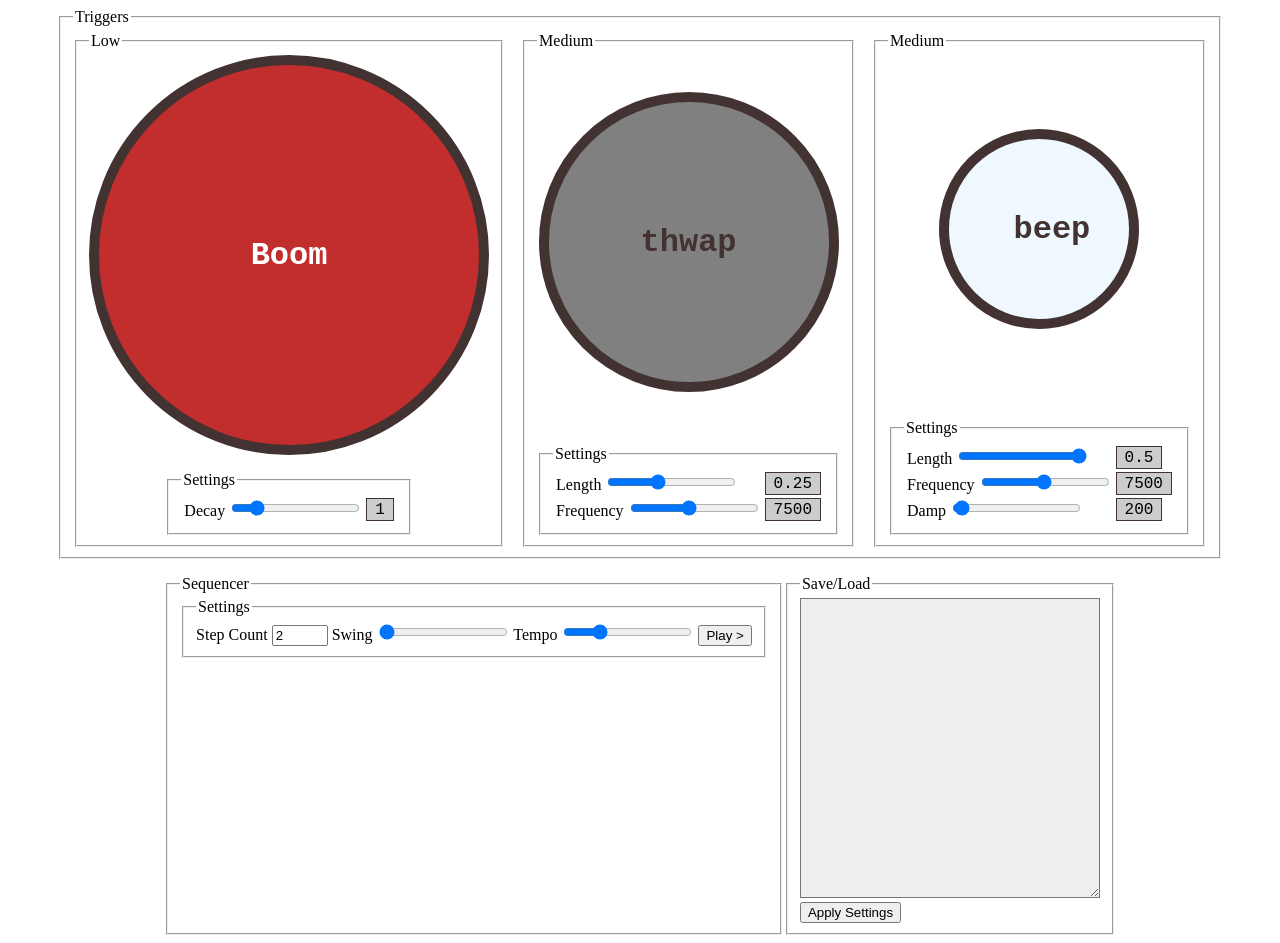
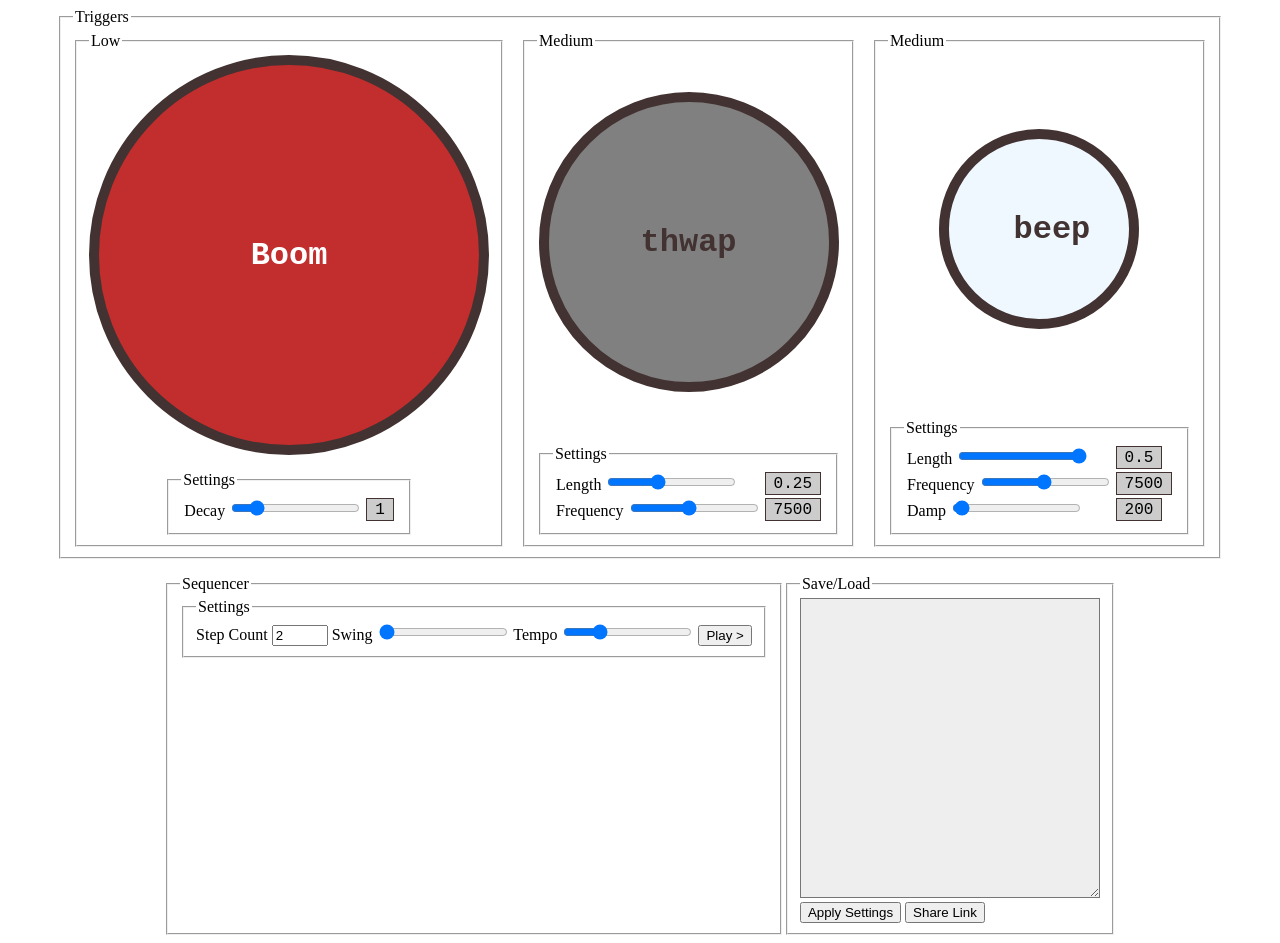
Before and after one commit to MikeiLL/pythonwaves, a Jekyll site: the page index.html, which Jekyll copies as it is, in a window 1280 px wide. Built offline with Jekyll 4.4.1, drawn with Linux system fonts in a browser that asks for light colours.

Commit message:
Begin to build a share link.

```diff
--- a/index.html
+++ b/index.html
@@ -161,7 +161,7 @@
         <legend>Save/Load</legend>
         <textarea id="settings"></textarea><br>
         <button id=applySettings type="button">Apply Settings</button>
-      </fieldset>
+        <button id=share type=button>Share Link</button>
     </div>
   </main>
 </body>
--- a/scripts.js
+++ b/scripts.js
@@ -227,6 +227,10 @@
   DOM("textarea#settings").value = JSON.stringify(settingsJSON, null, 2);
 }
 on("change", "input", settingsUpdate);
+on("click", "#share", () => {
+  const settingsString = new URLSearchParams(JSON.parse(DOM("textarea#settings").value)).toString();
+  console.log(window.location.href + "#" + settingsString);
+})
 on("click", "#applySettings", () => {
   const settingsJSON = JSON.parse(DOM("textarea#settings").value);
   document.querySelectorAll("input.setting").forEach(s => s[s.type === "checkbox" ? "checked" : "value"] = settingsJSON[s.name]);
```
